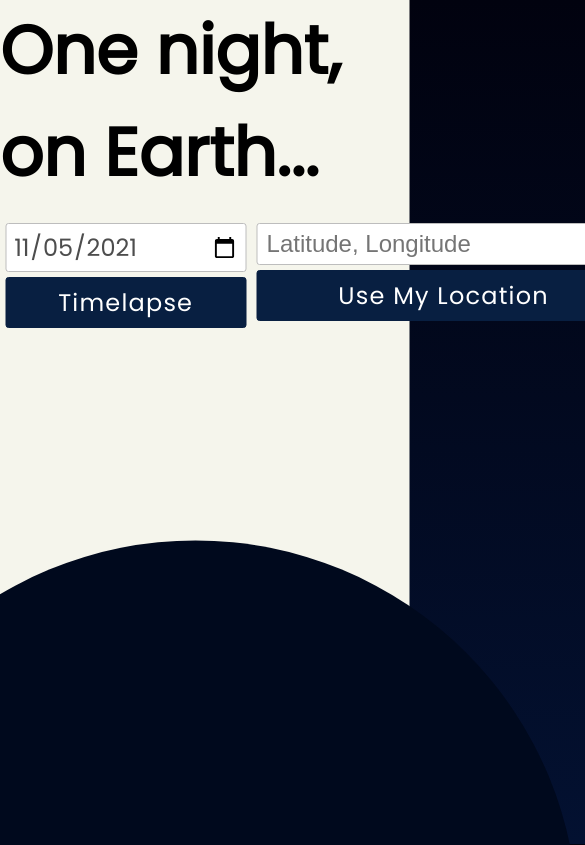
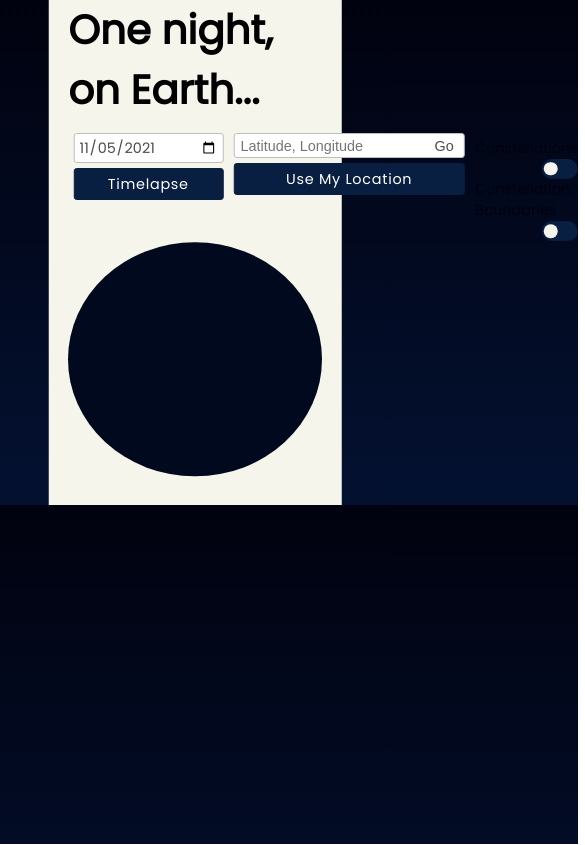
Before and after one commit to mjoerussell/onenightonearth, a website built with webpack: page public/index.html in a window 390 px wide. Shown: the top 845 px of the page, 585 px wide, since content can reach past the window. Built offline with nearby package versions, Linux system fonts and the light colour scheme; files whose address does not match are found by name.

Commit message:
Improving mobile experience

```diff
--- a/public/controls.ts
+++ b/public/controls.ts
@@ -34,6 +34,7 @@ export class Controls {
     private extraContellationControlsContainer: HTMLDivElement | null;
 
     public renderer: Renderer;
+    private canvas_resize_observer: ResizeObserver;
 
     private current_latitude = 0;
     private current_longitude = 0;
@@ -54,6 +55,8 @@ export class Controls {
         is_zooming: false,
         previous_distance: 0,
     };
+
+    private resizeHandler: () => void = () => {};
 
     constructor() {
         this.date_input = document.getElementById('dateInput') as HTMLInputElement;
@@ -102,6 +105,25 @@ export class Controls {
         this.location_input?.addEventListener('change', () => {
             this.user_changed_location = true;
         });
+
+        const canvas_container = document.getElementById('canvas-container') as HTMLDivElement;
+        this.canvas_resize_observer = new ResizeObserver(entries => {
+            const canvas_container_entry = entries[0];
+            if (canvas_container_entry.contentBoxSize != null) {
+                const content_box: ResizeObserverSize = Array.isArray(canvas_container_entry.contentBoxSize)
+                    ? canvas_container_entry.contentBoxSize[0]
+                    : canvas_container_entry.contentBoxSize;
+                this.renderer.width = content_box.inlineSize;
+                this.renderer.height = content_box.inlineSize;
+            } else {
+                this.renderer.width = canvas_container_entry.contentRect.width;
+                this.renderer.height = canvas_container_entry.contentRect.height;
+            }
+
+            this.resizeHandler();
+        });
+
+        this.canvas_resize_observer.observe(canvas_container);
     }
 
     /**
@@ -267,6 +289,9 @@ export class Controls {
                     y: ((y - center_y) / this.renderer.height) * drag_scale,
                 };
 
+                console.log('Old drag state: ', this.drag_state);
+                console.log('New Drag State: ', new_drag_state);
+
                 handler(this.drag_state, new_drag_state);
 
                 this.drag_state = new_drag_state;
@@ -395,6 +420,10 @@ export class Controls {
         });
     }
 
+    onResize(handler: () => void) {
+        this.resizeHandler = handler;
+    }
+
     get date(): Date {
         const current_date = this.date_input?.valueAsDate;
         return current_date ?? new Date();
--- a/public/index.html
+++ b/public/index.html
@@ -60,9 +60,9 @@
                     </div>
                 </div>
 
-                <div class="canvas-container">
+                <div id="canvas-container" class="canvas-container">
                     <div class="backdrop"></div>
-                    <canvas id="star-canvas" width="850px" height="850px"></canvas>
+                    <canvas id="star-canvas"></canvas>
                 </div>
 
                 <div class="constellation-info mobile">
--- a/public/index.ts
+++ b/public/index.ts
@@ -27,7 +27,7 @@ const renderStars = (controls: Controls, date?: Date) => {
     const diff = draw_end - draw_start;
 
     // 60frame/sec 1sec/1000ms ~= 16.6 ms per frame
-    console.log(`Took ${1 / (diff / 1000)} ms to update`);
+    console.log(`${1 / (diff / 1000)} fps`);
     wasm_interface.resetImageData();
 };
 
@@ -72,6 +72,10 @@ document.addEventListener('DOMContentLoaded', () => {
 
         constellations = await fetch('/constellations/meta').then(c => c.json());
         controls.setConstellations(constellations);
+    });
+
+    controls.onResize(() => {
+        renderStars(controls);
     });
 
     controls.onDateChange(_ => {
--- a/public/renderer.ts
+++ b/public/renderer.ts
@@ -18,7 +18,7 @@ interface Canvas {
 
 export class Renderer {
     public static readonly DefaultDragSpeed = 1.3;
-    public static readonly DefaultMobileDragSpeed = 3;
+    public static readonly DefaultMobileDragSpeed = 1.5;
     /**
      * The main canvas is the one that's shown to the user. It's only drawn to in single batches, once the workers
      * have finished drawing everything to the offscreen buffer.
@@ -39,10 +39,15 @@ export class Renderer {
             context: main_canvas_context,
         };
 
+        const canvas_dim = main_canvas.clientWidth < main_canvas.clientHeight ? main_canvas.clientWidth : main_canvas.clientHeight;
+
+        this.main_canvas.canvas.width = canvas_dim;
+        this.main_canvas.canvas.height = canvas_dim;
+
         this.settings = {
             width: this.main_canvas.canvas.width,
             height: this.main_canvas.canvas.height,
-            background_radius: 0.45 * Math.min(this.main_canvas.canvas.width, this.main_canvas.canvas.height),
+            background_radius: 0.5 * Math.min(this.main_canvas.canvas.width, this.main_canvas.canvas.height),
             zoom_factor: 1.0,
             drag_speed: Renderer.DefaultDragSpeed,
             draw_north_up: true,
@@ -52,6 +57,7 @@ export class Renderer {
         };
 
         this.main_canvas.canvas.addEventListener('resize', _ => {
+            console.log('Renderer resize event');
             this.width = this.main_canvas.canvas.width;
             this.height = this.main_canvas.canvas.height;
         });
@@ -94,6 +100,8 @@ export class Renderer {
     set width(value: number) {
         this._settings_did_change = true;
         this.settings.width = value;
+        this.main_canvas.canvas.width = value;
+        this.background_radius = 0.5 * Math.min(this.width, this.height);
     }
 
     /**
@@ -106,6 +114,7 @@ export class Renderer {
     set height(value: number) {
         this._settings_did_change = true;
         this.settings.height = value;
+        this.main_canvas.canvas.height = value;
     }
 
     get background_radius() {
--- a/public/styles/main.css
+++ b/public/styles/main.css
@@ -210,11 +210,11 @@ div.constellation-info.mobile {
 }
 
 .canvas-container {
-    display: inline-block;
     position: relative;
     margin-left: 10%;
-    width: 850px;
-    min-height: 850px;
+    min-width: 45vw;
+    height: 45vw;
+    transform: translateY(-5%);
 }
 
 .canvas-container canvas {
@@ -224,8 +224,8 @@ div.constellation-info.mobile {
     left: 50%;
     top: 50%;
     transform: translate(-50%, -50%);
-    width: 850px;
-    height: 850px;
+    width: 100%;
+    height: 100%;
 }
 
 .canvas-container canvas.moving {
@@ -234,8 +234,8 @@ div.constellation-info.mobile {
 
 .backdrop {
     background-color: #00091d;
-    width: calc(850px * 0.9);
-    height: calc(850px * 0.9);
+    width: 100%;
+    height: 100%;
     border-radius: 50%;
     display: inline;
     position: absolute;
@@ -261,27 +261,20 @@ div.constellation-info.mobile {
     }
 
     .canvas-container {
-        width: 100%;
+        min-width: 60vw;
+        height: 60vw;
         margin-left: 0;
         margin-bottom: 5%;
-    }
-
-    .canvas-container canvas {
-        width: 100%;
     }
 }
 
 @media only screen and (max-width: 1000px) {
     :root {
-        font-size: 1.5em;
+        font-size: 0.9em;
     }
 
-    html {
-        height: 100vh;
-    }
-
-    body {
-        height: 100%;
+    h1 {
+        margin: 0;
     }
 
     div.constellation-info.desktop {
@@ -292,13 +285,4 @@ div.constellation-info.mobile {
         display: block;
         font-size: 1.5em;
     }
-
-    .canvas-container {
-        margin-top: 20%;
-    }
-
-    .page-container {
-        width: 100%;
-        height: 100%;
-    }
 }
--- a/public/wasm/wasm-interface.ts
+++ b/public/wasm/wasm-interface.ts
@@ -18,7 +18,7 @@ interface WasmLib {
     initializeCanvas: (settings: pointer) => void;
     initializeConstellations: (constellation_data: pointer) => void;
     initializeResultData: () => pointer;
-    updateCanvasSettings: (settings: pointer) => void;
+    updateCanvasSettings: (settings: pointer) => pointer;
     getImageData: () => pointer;
     resetImageData: () => void;
     projectStarsAndConstellations: (observer_latitude: number, observer_longitude: number, observer_timestamp: BigInt) => void;
@@ -153,7 +153,12 @@ export class WasmInterface {
 
     updateSettings(settings: CanvasSettings): void {
         this.setObject(new DataView(this.memory, this.settings_ptr), settings, sizedCanvasSettings);
-        this.lib.updateCanvasSettings(this.settings_ptr);
+        const pixel_data_ptr = this.lib.updateCanvasSettings(this.settings_ptr);
+        if (pixel_data_ptr !== 0) {
+            this.pixel_data_ptr = pixel_data_ptr;
+            this.pixel_count = new Uint32Array(this.memory, this.result_ptr, 2)[0];
+            console.log('New pixel count is ', this.pixel_count);
+        }
     }
 
     getString(ptr: pointer, len: number): string {
--- a/server/server.ts
+++ b/server/server.ts
@@ -13,7 +13,7 @@ interface Constellation {
 }
 
 const PORT = 8080;
-const HOST = process.env['HOST'] ?? '127.0.0.1';
+const HOST = process.env['HOST'] ?? '0.0.0.0';
 const app = express();
 
 app.use(express.static(path.join(__dirname, '../public')));
```
Also changed, not shown: 1 other file.
